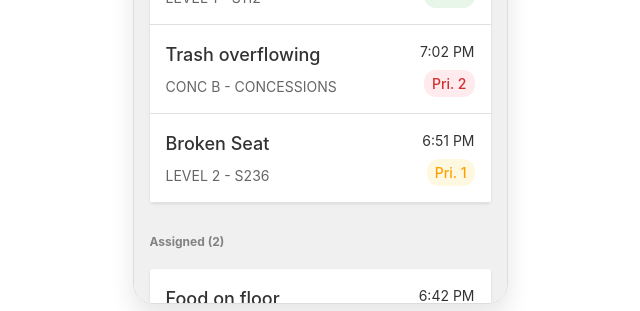
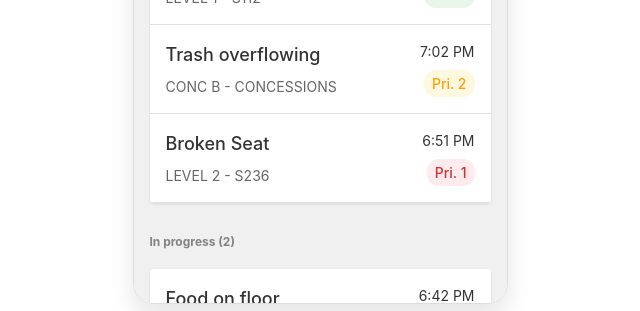
Before and after one commit to glockstock/bills-primetime-react, a React (Vite) app: page / in a window 1280 px wide. Shown: the part 446-757 px from the top of the page, without its empty margins (320-960 px from the left). Built offline with nearby package versions, Linux system fonts and the light colour scheme; no server answers.

Commit message:
Refactor priority styling in RequestItem component: swap priority class names for low and high priorities, and update corresponding logic in RequestList for improved clarity. Rename "Assigned" section to "In progress" in RequestList component.

```diff
--- a/src/components/RequestItem.css
+++ b/src/components/RequestItem.css
@@ -58,7 +58,7 @@
   font-weight: 500;
 }
 
-.priority-low {
+.priority-high {
   background-color: #e8f5e9;
   color: #388e3c;
 }
@@ -68,7 +68,7 @@
   color: #ffa000;
 }
 
-.priority-high {
+.priority-low {
   background-color: #ffebee;
   color: #d32f2f;
 }
--- a/src/components/RequestItem.tsx
+++ b/src/components/RequestItem.tsx
@@ -27,11 +27,10 @@ const RequestItem: FC<RequestItemProps> = ({ request, onDelete }) => {
   // Get priority class based on the priority level
   const getPriorityClass = () => {
     switch (request.priority) {
-      case 0:
+      case 1:
         return 'priority-low';
-      case 1:
+      case 2:
         return 'priority-medium';
-      case 2:
       default:
         return 'priority-high';
     }
--- a/src/components/RequestList.tsx
+++ b/src/components/RequestList.tsx
@@ -108,7 +108,7 @@ const RequestList: FC = () => {
             </div>
 
             <div className="request-section">
-              <h3 className="section-title">Assigned ({assignedRequests.length})</h3>
+              <h3 className="section-title">In progress ({assignedRequests.length})</h3>
               {assignedRequests.length > 0 ? (
                 <div className="request-list">
                   {assignedRequests.map((request) => (
```
